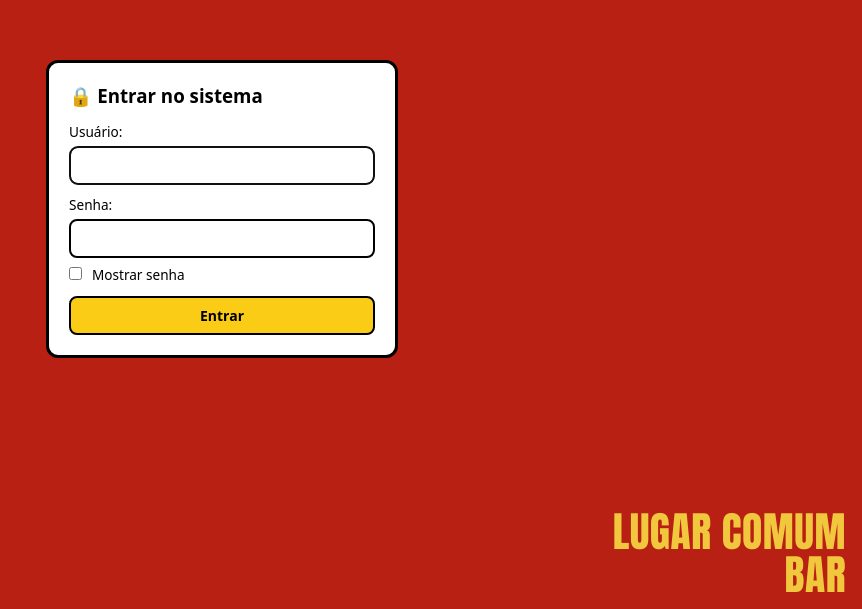
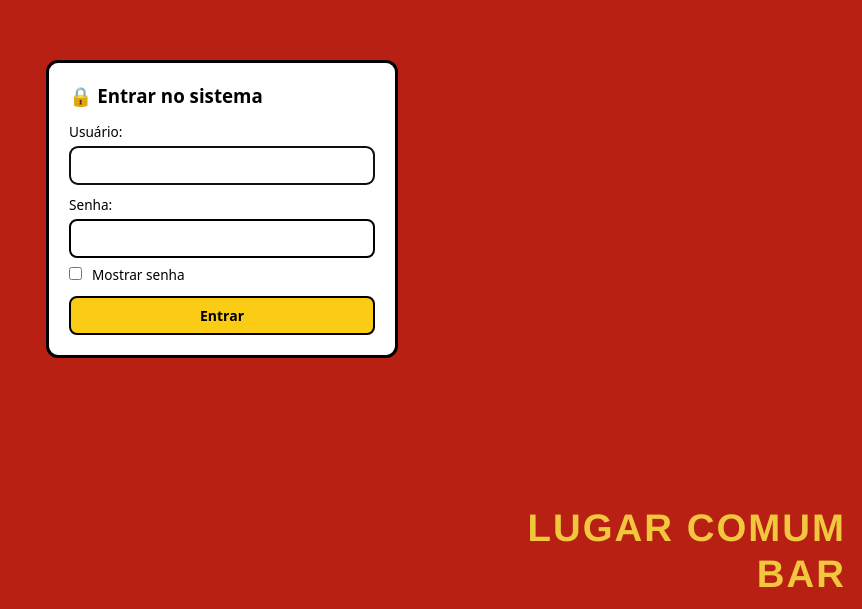
Before and after one commit to Shinoia/Lugar-comum-bar, a plain HTML site: page index.html in a window 1280 px wide. Shown: the part 191-800 px from the top of the page, without its empty margins (418-1280 px from the left). Drawn offline with Linux system fonts and the light colour scheme.

Commit message:
Update index.html

```diff
--- a/index.html
+++ b/index.html
@@ -175,7 +175,7 @@
             var el = document.createElement('div');
             el.id = 'janela-chave';
             el.style.cssText = 'position:fixed; top:0; left:0; right:0; bottom:0; width:100%; height:100%; background:#b82013; display:flex; flex-direction:column; align-items:center; justify-content:center; z-index:100; padding:1rem;';
-            el.innerHTML = '<div style="position:absolute; right:16px; bottom:12px; text-align:right; pointer-events:none; font-family:Impact,Haettenschweiler,\'Arial Narrow\',sans-serif; font-weight:900; text-transform:uppercase; color:#f1c73d; font-size:2.6rem; line-height:1.05; letter-spacing:0.5px;">Lugar Comum<br>Bar</div>' +
+            el.innerHTML = '<div style="position:absolute; right:16px; bottom:12px; text-align:right; pointer-events:none; font-family:\'Helvetica Neue\',Arial,sans-serif; font-weight:800; text-transform:uppercase; color:#f1c73d; font-size:2.4rem; line-height:1.2; letter-spacing:2px;">Lugar Comum<br>Bar</div>' +
                 '<div style="background:#fff; border:3px solid #000; border-radius:0.75rem; padding:1.25rem; width:100%; max-width:22rem; color:#000;">' +
                 '<h3 style="margin-bottom:0.75rem;">🔒 Entrar no sistema</h3>' +
                 (aviso ? '<p style="color:#b91c1c; font-weight:bold; margin-bottom:0.5rem;">' + esc(aviso) + '</p>' : '') +
@@ -1007,7 +1007,7 @@
 
         // ---------- GAME (segredo): em "+ Nova comanda" digite 1337 no número e GAME no nome ----------
         // ---------- atualização automática do aplicativo (iPad): compara a versão do site no servidor e recarrega sozinho ----------
-        var VERSAO_SITE = '20/11-M';
+        var VERSAO_SITE = '20/11-N';
         function atualizarRotuloVersao() {
             var r = document.getElementById('rotulo-versao');
             if (r) r.textContent = 'site v' + VERSAO_SITE + (estado.usuario ? ' · script ' + (estado.versao || '?') : '');
@@ -1020,7 +1020,7 @@
             var marca = document.createElement('div'); // marca d'água "Lugar Comum Bar": fica ATRÁS do conteúdo (comandas e janelas ficam por cima)
             marca.id = 'marca-bar';
             marca.innerHTML = 'Lugar Comum<br>Bar';
-            marca.style.cssText = "position:fixed; right:12px; bottom:30px; text-align:right; font-family:Impact,Haettenschweiler,'Arial Narrow',sans-serif; font-weight:900; text-transform:uppercase; color:#f1c73d; font-size:1.7rem; line-height:1.05; pointer-events:none; z-index:-1;";
+            marca.style.cssText = "position:fixed; right:12px; bottom:30px; text-align:right; font-family:'Helvetica Neue',Arial,sans-serif; font-weight:800; text-transform:uppercase; color:#f1c73d; font-size:1.5rem; line-height:1.2; letter-spacing:2px; pointer-events:none; z-index:-1;";
             document.body.appendChild(marca);
             atualizarRotuloVersao();
             var checando = false;
```
